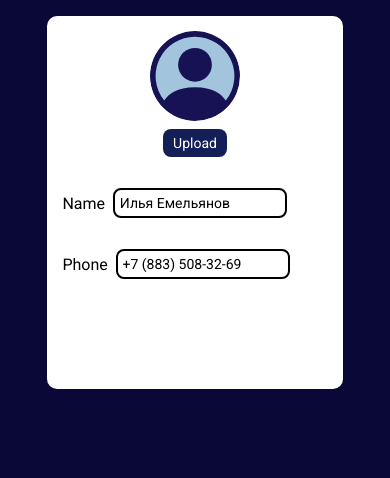
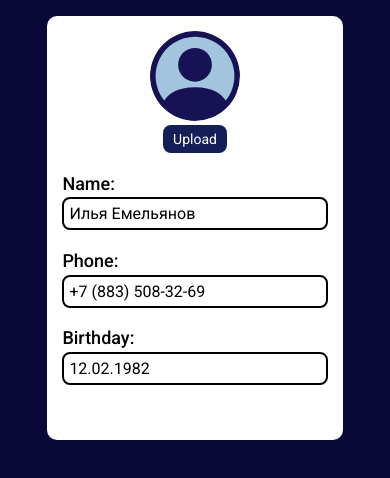
Before and after one commit to Arrtem4/testPizzaSoft, a React (Vite) app: page /testPizzaSoft/profile/1 in a window 390 px wide. Shown: the top 478 px of the page. Built offline with nearby package versions, Linux system fonts and the light colour scheme.

Commit message:
add input date, phone

```diff
--- a/index.css
+++ b/index.css
@@ -162,7 +162,7 @@ body {
   border-radius: 10px;
   display: flex;
   flex-direction: column;
-  gap: 8cqmin;
+  gap: 5cqmin;
 }
 .profile-page-wrapper {
   width: 100%;
@@ -170,25 +170,34 @@ body {
 }
 .profile-page-photo {
   display: flex;
-  gap: 2cqmin;
+  gap: 1cqmin;
 }
 .profile-page_settings-element {
   display: flex;
-  align-items: center;
-  gap: 2cqmin;
+  flex-direction: column;
+  align-items: flex-start;
+  gap: 1cqmin;
 }
 .profile-page_settings-element .text-input {
-  max-width: 55cqw;
+  width: 400px;
   font-family: inherit;
-  font-size: clamp(14px, 2cqmin, 22px);
+  font-size: clamp(16px, 2cqmin, 22px);
   border: 2px solid black;
   border-radius: 8px;
   padding: 5px;
+}
+.profile-page-titles {
+  font-weight: 500;
+  font-size: clamp(18px, 2.2cqmin, 24px);
 }
 
 @container (max-width: 600px) {
   .profile-page-photo {
     flex-direction: column;
+  }
+  .profile-page_settings-element .text-input {
+    max-width: none;
+    width: 100%;
   }
 }
 .not-found {
--- a/src/pages/Profile.jsx
+++ b/src/pages/Profile.jsx
@@ -34,16 +34,18 @@ export default function Profile() {
     console.log(profile);
 
     const editName = (event) => {
-        const { value } = event.target;
         const regex = /^[a-zA-Zа-яА-ЯёЁ\s]*$/;
-        if (regex.test(value)) {
-            setProfile({ ...profile, name: value });
+        if (regex.test(event.target.value)) {
+            setProfile({ ...profile, name: event.target.value });
         }
     };
 
     const editPhone = (event) => {
-        const { value } = event.target;
-        setProfile({ ...profile, phone: value });
+        setProfile({ ...profile, phone: event.target.value });
+    };
+
+    const editDate = (event) => {
+        setProfile({ ...profile, birthday: event.target.value });
     };
 
     if (fetchStatus === "loading") {
@@ -63,7 +65,7 @@ export default function Profile() {
                     </button>
                 </section>
                 <section className="profile-page_settings-element name">
-                    <p className="profile-page-titles">Name</p>
+                    <p className="profile-page-titles">Name:</p>
                     <input
                         className="text-input"
                         type="text"
@@ -72,7 +74,7 @@ export default function Profile() {
                     />
                 </section>
                 <section className="profile-page_settings-element phone">
-                    <p className="profile-page-titles">Phone</p>
+                    <p className="profile-page-titles">Phone:</p>
                     <InputMask
                         mask="+7 (999) 999-99-99"
                         value={profile.phone}
@@ -87,7 +89,22 @@ export default function Profile() {
                         )}
                     </InputMask>
                 </section>
-                <section className="profile-page_settings-element date"></section>
+                <section className="profile-page_settings-element date">
+                    <p className="profile-page-titles">Birthday:</p>
+                    <InputMask
+                        mask="99.99.9999"
+                        value={profile.birthday}
+                        onChange={editDate}
+                    >
+                        {(inputProps) => (
+                            <input
+                                {...inputProps}
+                                className="text-input"
+                                type="text"
+                            />
+                        )}
+                    </InputMask>
+                </section>
                 <section className="profile-page_settings-element position"></section>
                 <section className="profile-page_settings-element archive"></section>
             </section>
--- a/src/style/pages/_Profile.scss
+++ b/src/style/pages/_Profile.scss
@@ -5,27 +5,32 @@
     border-radius: 10px;
     display: flex;
     flex-direction: column;
-    gap: 8cqmin;
+    gap: 5cqmin;
     &-wrapper {
         width: 100%;
         padding: 2cqmin 6cqmin;
     }
     &-photo {
         display: flex;
-        gap: 2cqmin;
+        gap: 1cqmin;
     }
     &_settings-element {
         display: flex;
-        align-items: center;
-        gap: 2cqmin;
+        flex-direction: column;
+        align-items: flex-start;
+        gap: 1cqmin;
         & .text-input {
-            max-width: 55cqw;
+            width: 400px;
             font-family: inherit;
-            font-size: clamp(14px,2cqmin,22px);
+            font-size: clamp(16px, 2cqmin, 22px);
             border: 2px solid black;
             border-radius: 8px;
             padding: 5px;
         }
+    }
+    &-titles {
+        font-weight: 500;
+        font-size: clamp(18px, 2.2cqmin, 24px);
     }
 }
 
@@ -34,5 +39,11 @@
         &-photo {
             flex-direction: column;
         }
+        &_settings-element {
+            & .text-input {
+                max-width: none;
+                width: 100%;
+            }
+        }
     }
 }
```
Also changed, not shown: 1 other file (tests, documents, lock files or other folders).
